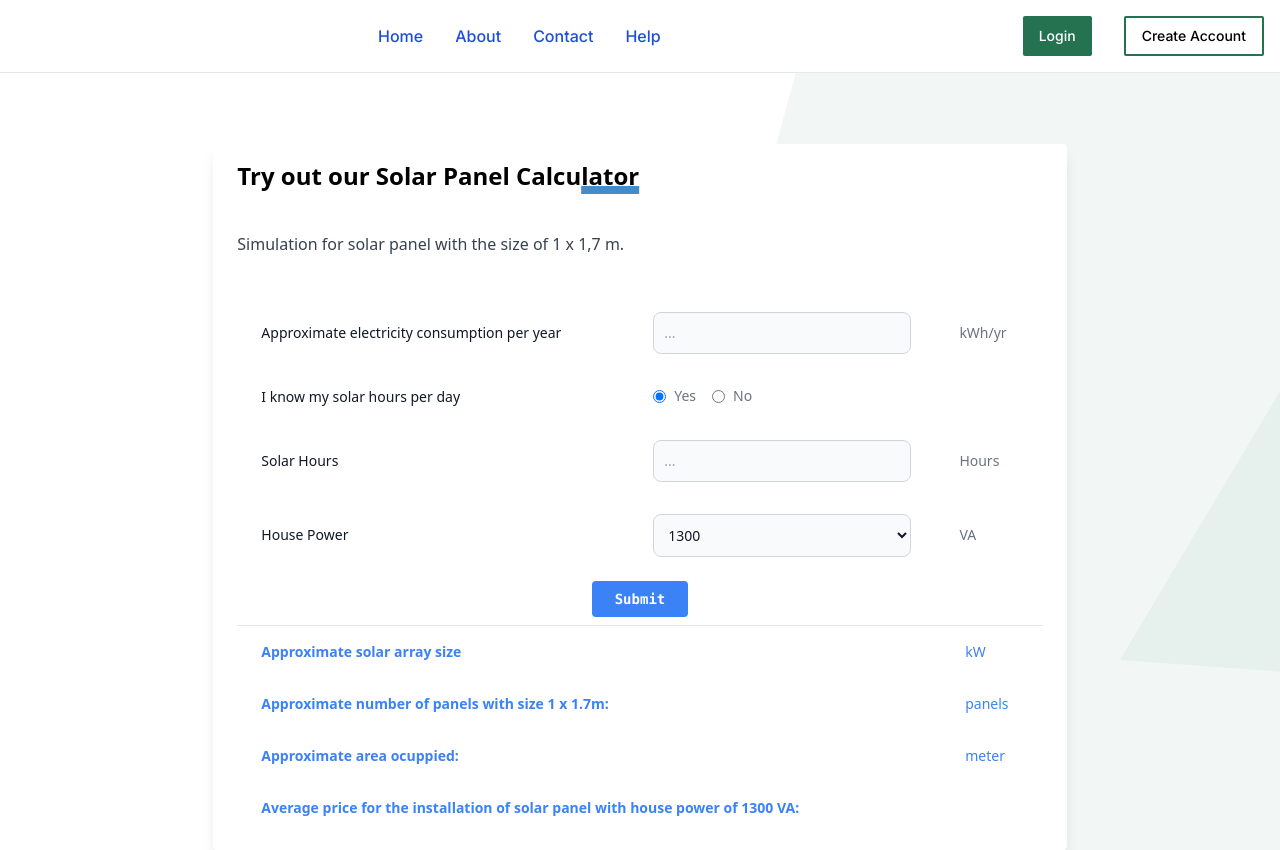
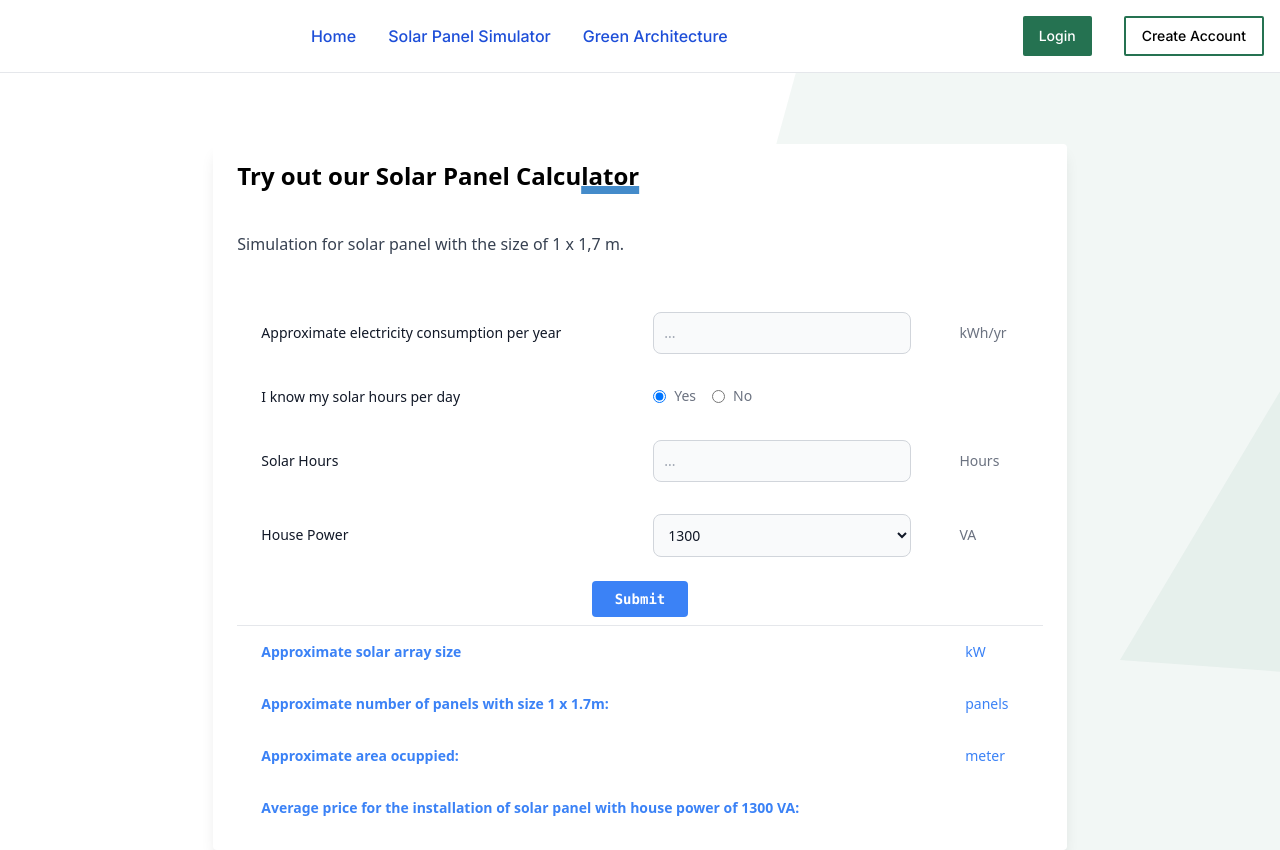
Before and after one commit to Ecotecture/ecotecture-fe, a Next.js app: page /calculator in a window 1280 px wide. Shown: the top 850 px of the page. Built offline with nearby package versions, Linux system fonts and the light colour scheme.

Commit message:
feat: change navbar title

```diff
--- a/components/Navbar.tsx
+++ b/components/Navbar.tsx
@@ -20,13 +20,10 @@ export default function Navbar() {
               <a href="/" className="block py-2 px-3 text-white bg-blue-700 rounded md:bg-transparent md:text-blue-700 md:p-0 md:dark:text-[#272A5A] no-underline hover:underline hover:underline-offset-8 hover:decoration-[#257251] hover:decoration-2" aria-current="page">Home</a>
             </li>
             <li>
-              <a href="#" className="block py-2 px-3 text-white bg-blue-700 rounded md:bg-transparent md:text-blue-700 md:p-0 md:dark:text-[#272A5A] no-underline hover:underline hover:underline-offset-8 hover:decoration-[#257251] hover:decoration-2">About</a>
+              <a href="/calculator" className="block py-2 px-3 text-white bg-blue-700 rounded md:bg-transparent md:text-blue-700 md:p-0 md:dark:text-[#272A5A] no-underline hover:underline hover:underline-offset-8 hover:decoration-[#257251] hover:decoration-2">Solar Panel Simulator</a>
             </li>
             <li>
-              <a href="#" className="block py-2 px-3 text-white bg-blue-700 rounded md:bg-transparent md:text-blue-700 md:p-0 md:dark:text-[#272A5A] no-underline hover:underline hover:underline-offset-8 hover:decoration-[#257251] hover:decoration-2">Contact</a>
-            </li>
-            <li>
-              <a href="#" className="block py-2 px-3 text-white bg-blue-700 rounded md:bg-transparent md:text-blue-700 md:p-0 md:dark:text-[#272A5A] no-underline hover:underline hover:underline-offset-8 hover:decoration-[#257251] hover:decoration-2">Help</a>
+              <a href="/architecture" className="block py-2 px-3 text-white bg-blue-700 rounded md:bg-transparent md:text-blue-700 md:p-0 md:dark:text-[#272A5A] no-underline hover:underline hover:underline-offset-8 hover:decoration-[#257251] hover:decoration-2">Green Architecture</a>
             </li>
           </ul>
         </div>
```
Also changed, not shown: 1 other file (tests, documents, lock files or other folders).
